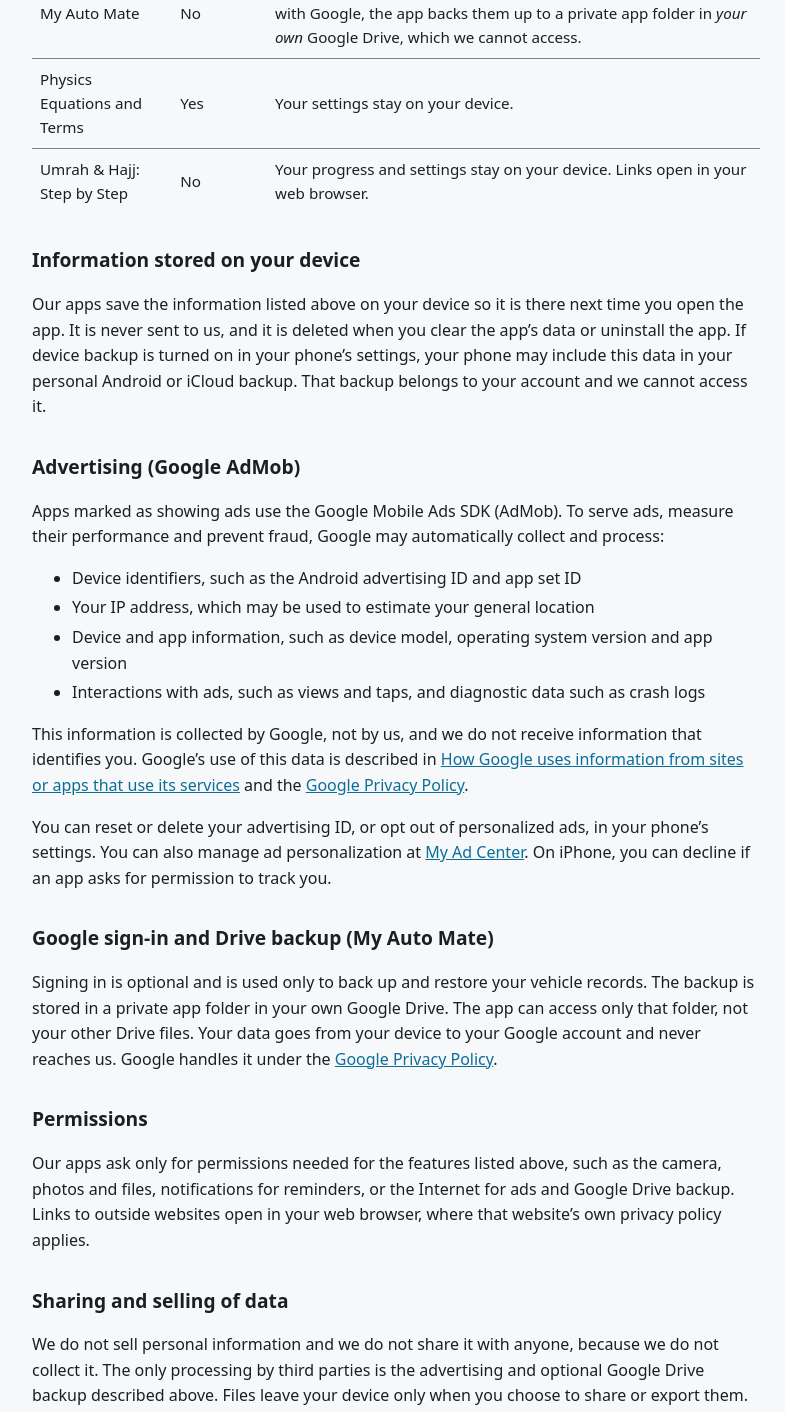
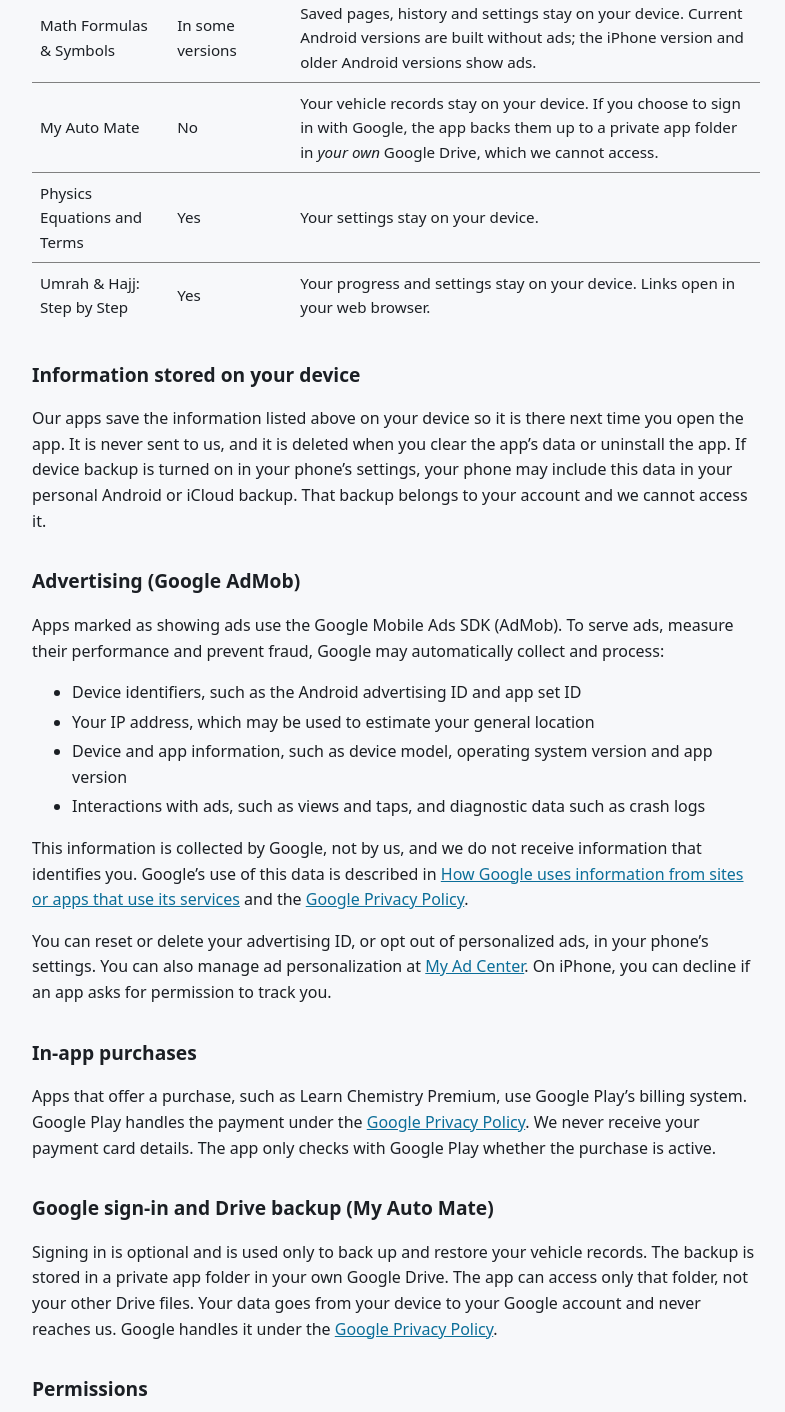
Before and after one commit to jakirbdl/jakirbdl.github.io, a plain HTML site: page privacy-policy/index.html in a window 1280 px wide. Shown: the part 1130-2542 px from the top of the page, without its empty margins (244-1029 px from the left). Drawn offline with Linux system fonts and the light colour scheme.

Commit message:
Add Learn Chemistry to the privacy policy, and mark Umrah as showing ads
Co-Authored-By: Claude Opus 5.5 <noreply@anthropic.com>

```diff
--- a/privacy-policy/index.html
+++ b/privacy-policy/index.html
@@ -17,7 +17,7 @@
 </header>
 <main class="wrap doc">
   <h1>Privacy Policy</h1>
-  <p class="meta">Last updated: November 2, 2026</p>
+  <p class="meta">Last updated: November 6, 2026</p>
 
   <p>This policy explains how the apps published by <strong>Jakirbdl</strong> (shown on Google Play as
   <strong>JakirHossain</strong>) handle information. It applies to every app listed on our <a href="../">home page</a>
@@ -38,12 +38,13 @@
     <tr><td>Driving Licence Prep</td><td>No</td><td>Your answers, exam results, bookmarks and settings stay on your device. The app does not request the Internet permission.</td></tr>
     <tr><td>EZ Commerce</td><td>No</td><td>Your orders, products, customers, invoices and business details stay on your device. Photos and files are used only when you pick them, and exports are shared only when you choose to.</td></tr>
     <tr><td>EZ Image Tools</td><td>Yes</td><td>Uses the camera and your photos only when you choose to, to edit images on your device. Your images are not uploaded to us.</td></tr>
+    <tr><td>Learn Chemistry: Notes &amp; Quiz</td><td>Yes, unless you buy Premium</td><td>Your level, progress, saved items and settings stay on your device. The optional Premium purchase is handled by Google Play.</td></tr>
     <tr><td>Learn Malay: Words &amp; Numbers</td><td>No</td><td>Your progress and settings stay on your device. Optional reminders use notifications, and speech uses your phone&rsquo;s text-to-speech voices.</td></tr>
     <tr><td>Learn Quranic Words</td><td>No</td><td>Your progress and settings stay on your device.</td></tr>
     <tr><td>Math Formulas &amp; Symbols</td><td>In some versions</td><td>Saved pages, history and settings stay on your device. Current Android versions are built without ads; the iPhone version and older Android versions show ads.</td></tr>
     <tr><td>My Auto Mate</td><td>No</td><td>Your vehicle records stay on your device. If you choose to sign in with Google, the app backs them up to a private app folder in <em>your own</em> Google Drive, which we cannot access.</td></tr>
     <tr><td>Physics Equations and Terms</td><td>Yes</td><td>Your settings stay on your device.</td></tr>
-    <tr><td>Umrah &amp; Hajj: Step by Step</td><td>No</td><td>Your progress and settings stay on your device. Links open in your web browser.</td></tr>
+    <tr><td>Umrah &amp; Hajj: Step by Step</td><td>Yes</td><td>Your progress and settings stay on your device. Links open in your web browser.</td></tr>
   </table>
   </div>
 
@@ -69,6 +70,11 @@
   <p>You can reset or delete your advertising ID, or opt out of personalized ads, in your phone&rsquo;s settings. You can also
   manage ad personalization at <a href="https://myadcenter.google.com/">My Ad Center</a>. On iPhone, you can decline if an app
   asks for permission to track you.</p>
+
+  <h2>In-app purchases</h2>
+  <p>Apps that offer a purchase, such as Learn Chemistry Premium, use Google Play&rsquo;s billing system. Google Play handles
+  the payment under the <a href="https://policies.google.com/privacy">Google Privacy Policy</a>. We never receive your payment
+  card details. The app only checks with Google Play whether the purchase is active.</p>
 
   <h2>Google sign-in and Drive backup (My Auto Mate)</h2>
   <p>Signing in is optional and is used only to back up and restore your vehicle records. The backup is stored in a private
```
